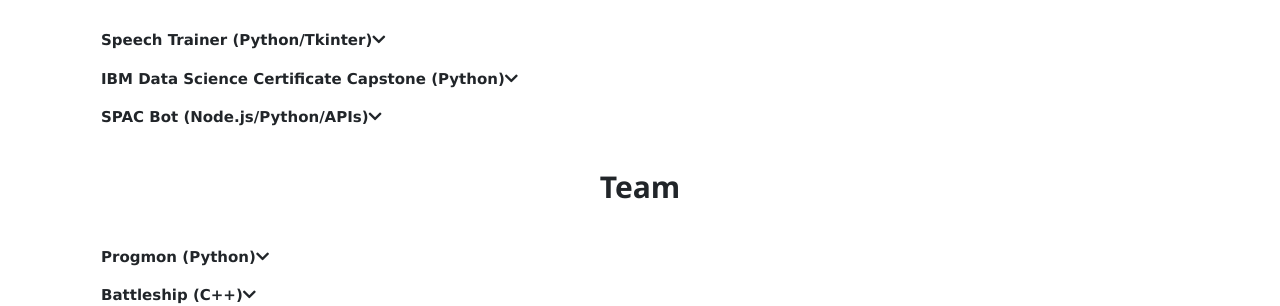
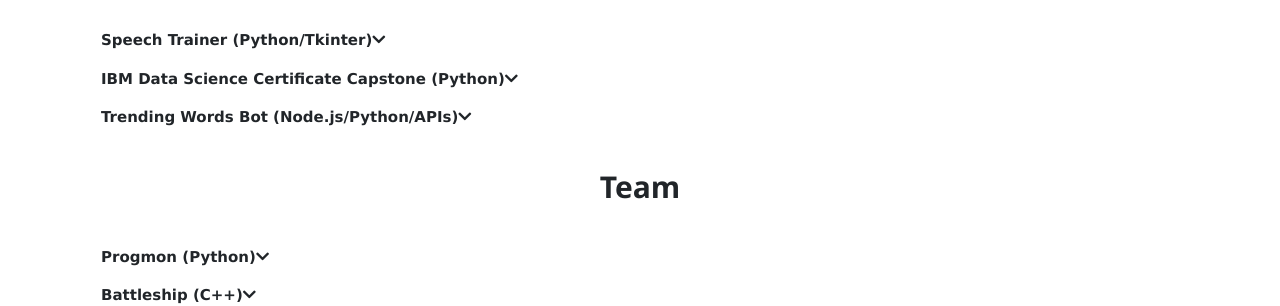
Before and after one commit to beauhodes/beauhodes.github.io, a Jekyll site: the page built from projects/index.html, in a window 1280 px wide. Shown: the part 224-530 px from the top of the page. Built offline with Jekyll 4.4.1, drawn with Linux system fonts in a browser that asks for light colours; nearby versions of some CDN libraries.

Commit message:
Update index.html

```diff
--- a/projects/index.html
+++ b/projects/index.html
@@ -19,10 +19,10 @@ title: Projects
 		<a href="#" target="_blank" rel="noopener noreferrer" class="projLink">Github</a>
 	</div>
 
-	<button onclick="dropText('p3')" class="w3-button w3-block w3-left-align" style="font-weight: bold;">SPAC Bot (Node.js/Python/APIs)<i class="fas fa-chevron-down"></i></button>
+	<button onclick="dropText('p3')" class="w3-button w3-block w3-left-align" style="font-weight: bold;">Trending Words Bot (Node.js/Python/APIs)<i class="fas fa-chevron-down"></i></button>
 	<div id="p3" class="w3-container w3-hide">
-  		<p>Adding soon.</p>
-		<a href="#" target="_blank" rel="noopener noreferrer" class="projLink">Github</a>
+  		<p>This bot uses the Google Trends and Twitter APIs to trigger alerts when certain words jump in popularity. My initial intent was to use this to track SPAC activity, but it can be used in a variety of other ways as well. Discord alerts (using a Discord bot) are implemented in the project.</p>
+		<a href="https://github.com/beauhodes/trendBot" target="_blank" rel="noopener noreferrer" class="projLink">Github</a>
 	</div>
 
 	<br>
```
